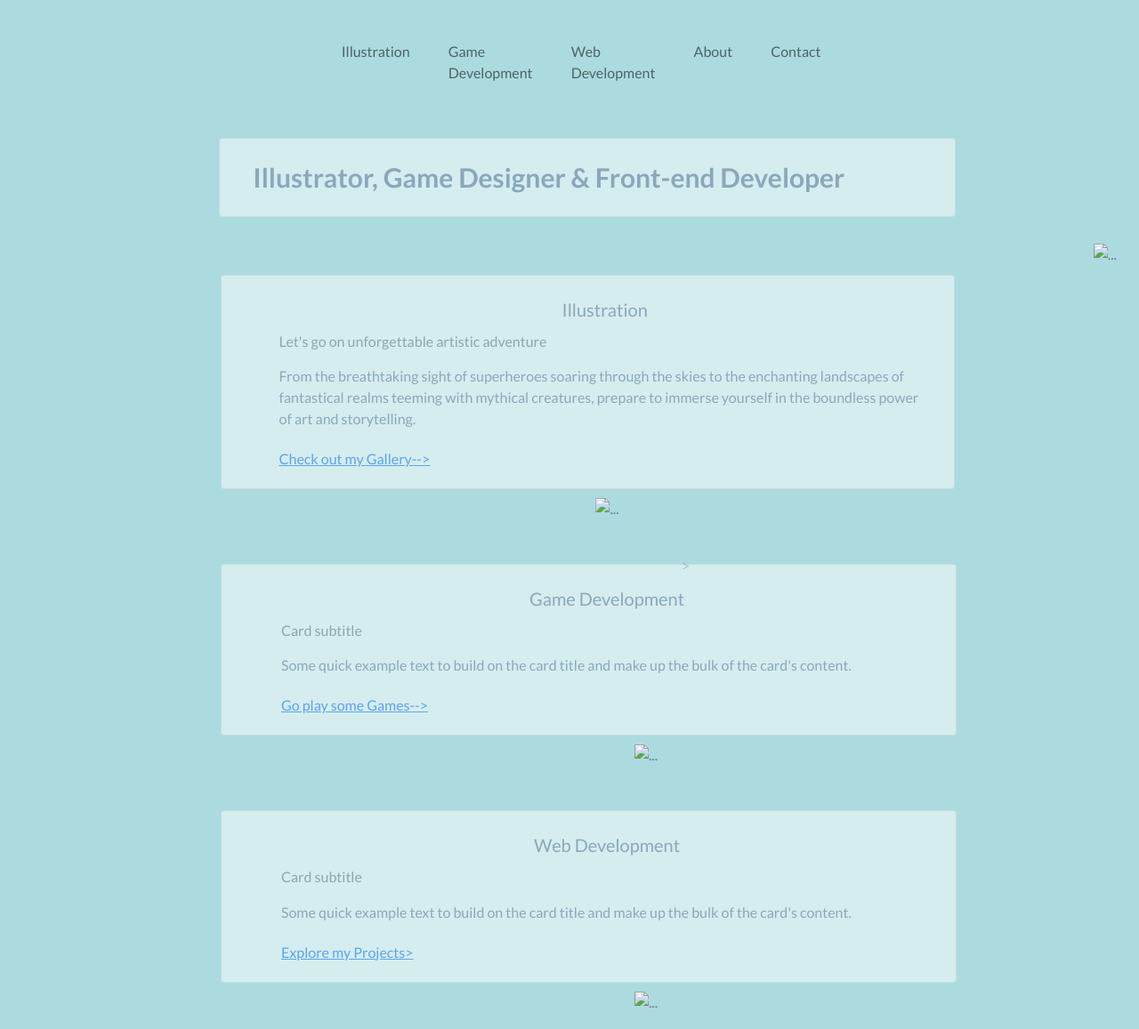
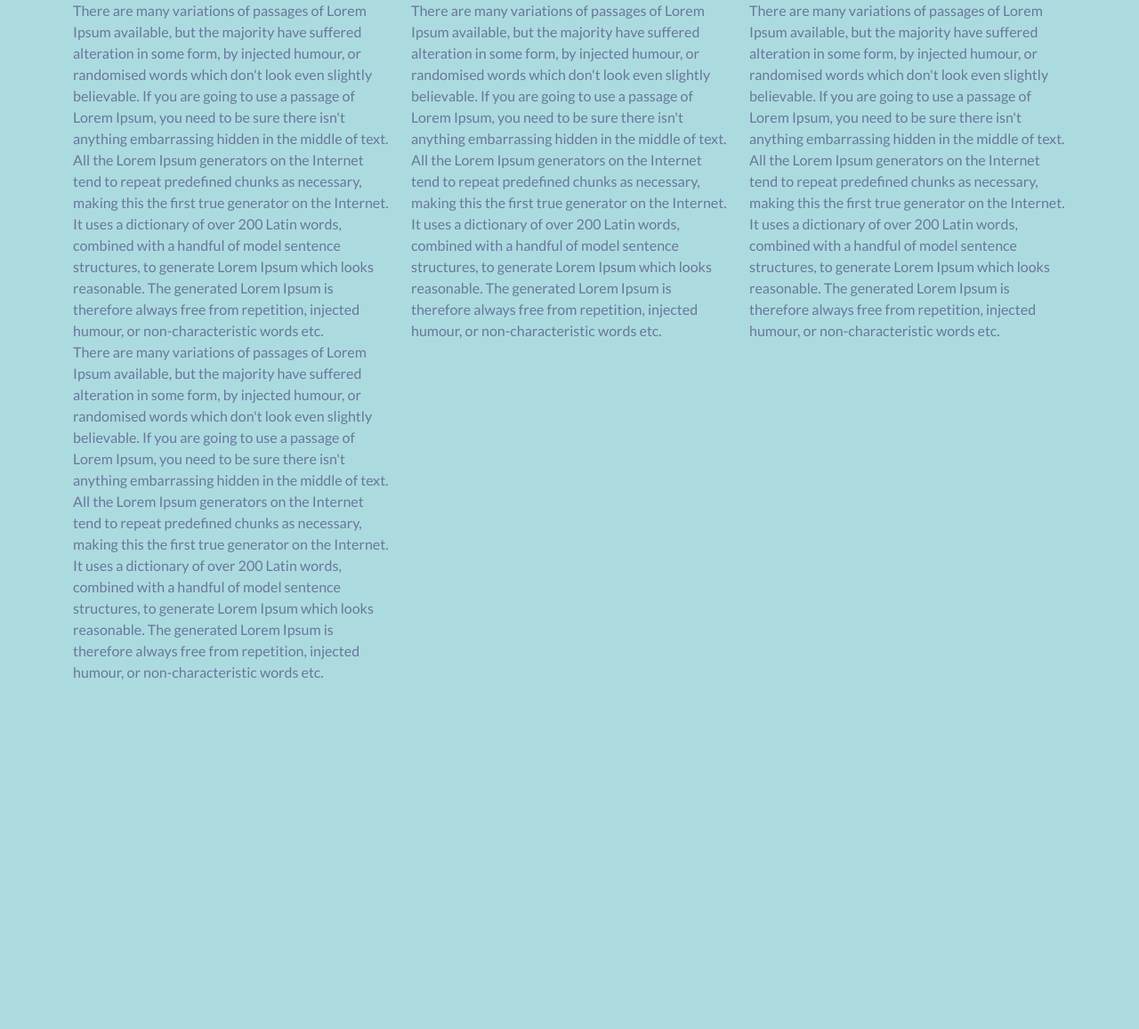
Before and after one commit to ironmonkeyking85/Portfolio-Site, a plain HTML site: page index.html in a window 1280 px wide. Shown: the top 1157 px of the page at 89% size. After the commit the page ends 800 px from the top, so only its background shows below. Drawn offline with nearby package versions, Linux system fonts and the light colour scheme.

Commit message:
Bootstrap fixes

```diff
--- a/index.html
+++ b/index.html
@@ -12,176 +12,66 @@
     <title>Kevin T. Wilson portfolio site</title>
 </head>
 <body>
-    <nav class="navbar navbar-expand-lg navbar-light bg-transparent">
-        <div class="container-fluid">
-          <a class="navbar-brand" href="#"></a>
-          <button class="navbar-toggler" type="button" data-bs-toggle="collapse" data-bs-target="#navbarSupportedContent" aria-controls="navbarSupportedContent" aria-expanded="false" aria-label="Toggle navigation">
-            <span class="navbar-toggler-icon"></span>
-          </button>
-          <div class="collapse navbar-collapse" id="navbarSupportedContent">
-            <ul class="navbar-nav me-auto mb-2 mb-lg-0">
-
-              <li class="nav-item">
-                <a class="nav-link" href="#">Illustration</a>
-              </li>
-
-              <li class="nav-item">
-                <a class="nav-link" href="#">Game Development</a>
-              </li>
-
-              <li class="nav-item">
-                <a class="nav-link" href="#">Web Development</a>
-              </li>
-
-              <li class="nav-item">
-                <a class="nav-link" href="#">About</a>
-              </li>
-
-              <li class="nav-item">
-                <a class="nav-link" href="#">Contact</a>
-              </li>
-
-          </div>
-        </div>
-    </nav>
-
-    <header class="Welcome_section">
-        <section class="Welcome_Banner">
-            <div class="container">
-                <div class="row">
-                  <div class="col-12 col-md-6">
-            <div class="card" style="width: 50rem;">
-                <div class="card-body">
-                  Illustrator, Game Designer & Front-end Developer
-                </div>
-              </div>
-        </section>
-        <section  class="Welcome_Image">
-            <img src="..." class="rounded float-end" alt="...">
-        </section>
-            </div>
-                </div>
-                    </div>
-    </header>
-    <div class="container Project_Sections" >
-    <section class="Illustration">
-        <div class="container">
-            <div class="row">
-              <div class="col-12 col-md-6">
-        <div class="Art">
-            <div class="card" style="width: 50rem;">
-                <div class="card-body">
-                    <h5 class="card-title">Illustration</h5>
-                    <h6 class="card-subtitle mb-2 text-muted"> Let's go on unforgettable artistic adventure </h6>
-                    <p class="card-text">From the breathtaking sight of superheroes soaring through the skies to the enchanting landscapes of fantastical realms teeming with mythical creatures, prepare to immerse yourself in the boundless power of art and storytelling. </p>
-                    <a href="#" class="card-link">Check out my Gallery--></a>
-                </div>
-            </div>
-
-            <section  class="Welcome_Image">
-                <img src="..." class="rounded float-end" alt="...">
-            </section>
-        </div>
-            </div>
-                </div>
-                    </div>
-    </section>
-
-    <section class="Game_Development">
-        <div class="container">
-            <div class="row">
-              <div class="col-12 col-md-6">
-        <div class="Games">
-            <div class="card" style="width: 50rem;">
-                <div class="card-body">
-                    <h5 class="card-title">Game Development</h5>
-                    <h6 class="card-subtitle mb-2 text-muted">Card subtitle</h6>
-                    <p class="card-text">Some quick example text to build on the card title and make up the bulk of the card's content.</p>
-                    <a href="#" class="card-link">Go play some Games--></a>
-                </div>
-            </div>
-
-            <section  class="Welcome_Image">
-                <img src="..." class="rounded float-end" alt="...">
-            </section>
-        </div>
-            </div>>
-                </div>
-                    </div>
-    </section>
-
-    <section class="Web_Development">
-        <div class="container">
-            <div class="row">
-              <div class="col-12 col-md-6">
-        <div class="Web_projects">
-            <div class="card" style="width: 50rem;">
-                <div class="card-body">
-                  <h5 class="card-title">Web Development</h5>
-                  <h6 class="card-subtitle mb-2 text-muted">Card subtitle</h6>
-                  <p class="card-text">Some quick example text to build on the card title and make up the bulk of the card's content.</p>
-                  <a href="#" class="card-link">Explore my Projects></a>
-                </div>
-            </div>
-
-            <section  class="Welcome_Image">
-                <img src="..." class="rounded float-end" alt="...">
-            </section>
-        </div>
-            </div>
-                </div>
-                    </div>
-    </section>
-
-    <section class="About_Me">
-        <div class="">
-            <div class="card" style="width: 50rem;">
-                <div class="card-body">
-                  <h5 class="card-title">About Me</h5>
-                  <h6 class="card-subtitle mb-2 text-muted">Card subtitle</h6>
-                  <p class="card-text">Some quick example text to build on the card title and make up the bulk of the card's content.</p>
-                  <a href="#" class="card-link">Card link</a>
-                </div>
-            </div>
-        </div>
-    </section>
-
-    <section class="Contact">
-        <div class="container">
-            <div class="card" style="width: 40rem;">
-                <div class="card-body">
-                    <h5 class="card-title">Contact</h5>
-                  <form>
-                    <div class="row align-items-center">
-                      <div class="col-md-9">
-                        <label for="name">Name:</label>
-                        <input type="text" id="name" class="form-control" required>
-                      </div>
-                      <div class="col-md-9">
-                        <label for="email">Email:</label>
-                        <input type="email" id="email" class="form-control" required>
-                      </div>
-                    </div>
-
-                    <div class="row align-items-center">
-                      <div class="col-md-9">
-                        <label for="message">Message:</label>
-                        <textarea id="message" class="form-control" required></textarea>
-                      </div>
-                    </div>
-
-                    <div class="row mt-3">
-                      <div class="col-md-9 text-center">
-                        <button type="submit" class="btn btn-primary">Submit</button>
-                      </div>
-                    </div>
-                  </form>
-                </div>
-              </div>
-
-        </div>
-    </section>
-    </div>
+<div class="container">
+<div  class="row">
+  <div class="col-12 col-md-6 col-xl-4">
+    There are many variations of passages of Lorem Ipsum available,
+     but the majority have suffered alteration in some form, by injected humour,
+     or randomised words which don't look even slightly believable.
+     If you are going to use a passage of Lorem Ipsum,
+     you need to be sure there isn't anything embarrassing hidden in the middle of text.
+     All the Lorem Ipsum generators on the Internet tend to repeat predefined chunks as necessary,
+     making this the first true generator on the Internet.
+     It uses a dictionary of over 200 Latin words,
+     combined with a handful of model sentence structures,
+     to generate Lorem Ipsum which looks reasonable.
+     The generated Lorem Ipsum is therefore always free from repetition,
+     injected humour, or non-characteristic words etc.
+  </div>
+  <div class="col-12 col-md-6 col-xl-4">
+    There are many variations of passages of Lorem Ipsum available,
+     but the majority have suffered alteration in some form, by injected humour,
+     or randomised words which don't look even slightly believable.
+     If you are going to use a passage of Lorem Ipsum,
+     you need to be sure there isn't anything embarrassing hidden in the middle of text.
+     All the Lorem Ipsum generators on the Internet tend to repeat predefined chunks as necessary,
+     making this the first true generator on the Internet.
+     It uses a dictionary of over 200 Latin words,
+     combined with a handful of model sentence structures,
+     to generate Lorem Ipsum which looks reasonable.
+     The generated Lorem Ipsum is therefore always free from repetition,
+     injected humour, or non-characteristic words etc.
+  </div>
+  <div class="col-12 col-md-6 col-xl-4">
+    There are many variations of passages of Lorem Ipsum available,
+     but the majority have suffered alteration in some form, by injected humour,
+     or randomised words which don't look even slightly believable.
+     If you are going to use a passage of Lorem Ipsum,
+     you need to be sure there isn't anything embarrassing hidden in the middle of text.
+     All the Lorem Ipsum generators on the Internet tend to repeat predefined chunks as necessary,
+     making this the first true generator on the Internet.
+     It uses a dictionary of over 200 Latin words,
+     combined with a handful of model sentence structures,
+     to generate Lorem Ipsum which looks reasonable.
+     The generated Lorem Ipsum is therefore always free from repetition,
+     injected humour, or non-characteristic words etc.
+  </div>
+  <div class="col-12 col-md-6 col-xl-4">
+    There are many variations of passages of Lorem Ipsum available,
+     but the majority have suffered alteration in some form, by injected humour,
+     or randomised words which don't look even slightly believable.
+     If you are going to use a passage of Lorem Ipsum,
+     you need to be sure there isn't anything embarrassing hidden in the middle of text.
+     All the Lorem Ipsum generators on the Internet tend to repeat predefined chunks as necessary,
+     making this the first true generator on the Internet.
+     It uses a dictionary of over 200 Latin words,
+     combined with a handful of model sentence structures,
+     to generate Lorem Ipsum which looks reasonable.
+     The generated Lorem Ipsum is therefore always free from repetition,
+     injected humour, or non-characteristic words etc.
+  </div>
+</div>
+</div>
 
 
     <script src="/script.js"></script>
--- a/styles.css
+++ b/styles.css
@@ -1,9 +1,5 @@
 *{
-    box-sizing: content-box;width: 100%;
-    padding:5px;
-    padding-left: 4%;
-    width:auto;
-    margin: 0;
+
 }
 
 body{
@@ -12,64 +8,3 @@ body{
     font-family: 'Lato', sans-serif;
 
 }
-
-.navbar{
-    padding-left: 12%;
-}
-
-
-
-.container .Project_Sections{
-    width: 100vw;
-    height: 100vw;
-}
-
-.card-title{
-    text-align: center;
-}
-
-.card-body{
-    padding-left: 20;
-}
-
-.card{
-    opacity: 0.5;
-}
-
-.Welcome_Banner{
-    font-weight: bold;
-    font-size: 30px;
-
-}
-
-
-
-label {
-    display: table-cell;
-}
-
-input {
-    display: table-cell;
-
-}
-
-.Contact .card{
-    width: 100%;
-}
-
-.Game_Development{
-    padding-left: 5%;
-}
-
-.Web_Development{
-    padding-left: 5%;
-}
-
-.About_Me{
-    padding-left: 7.5%;
-    padding-bottom: 5%;
-}
-
-.Contact{
-    padding-left: 16%;
-}
```
